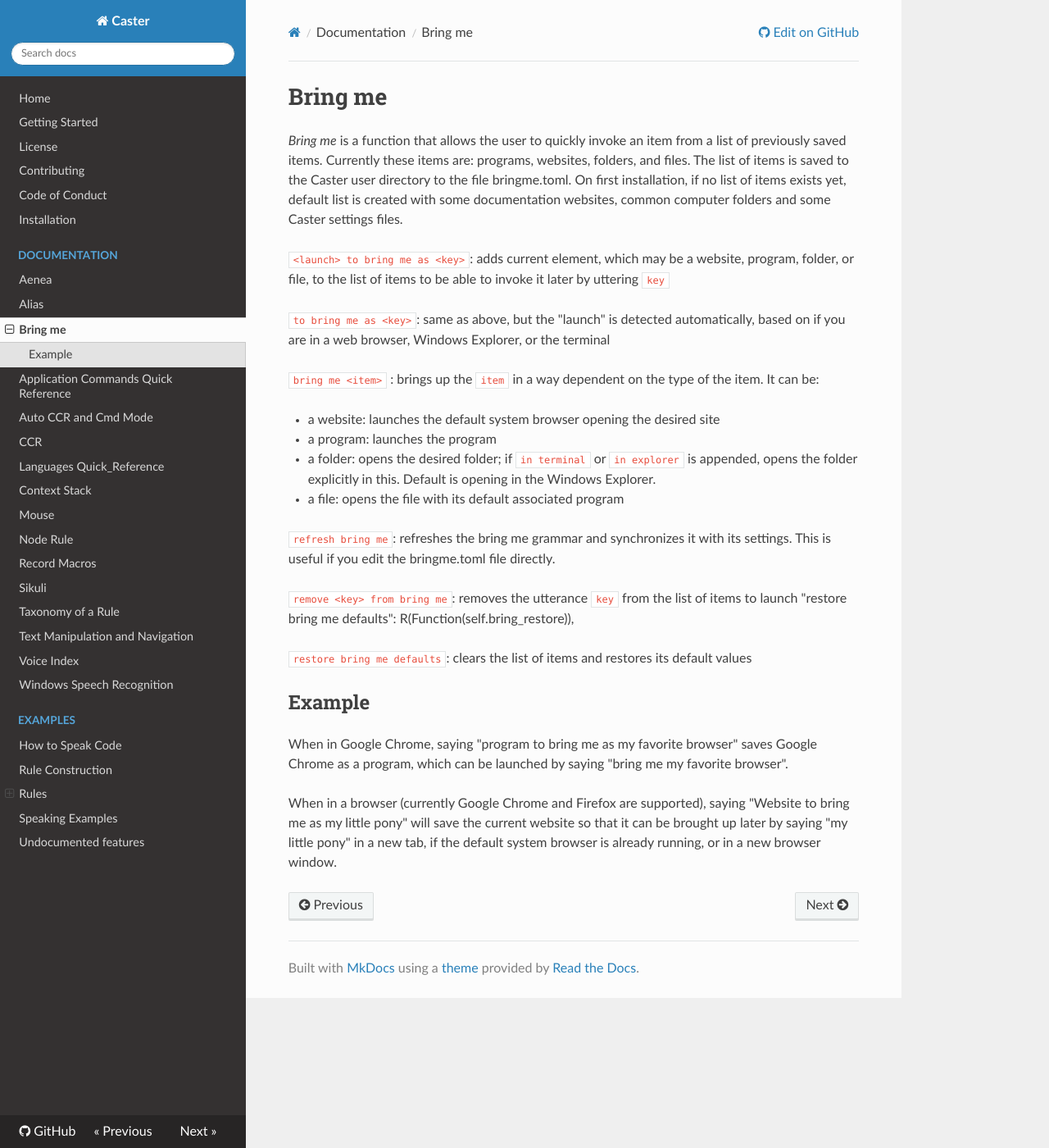
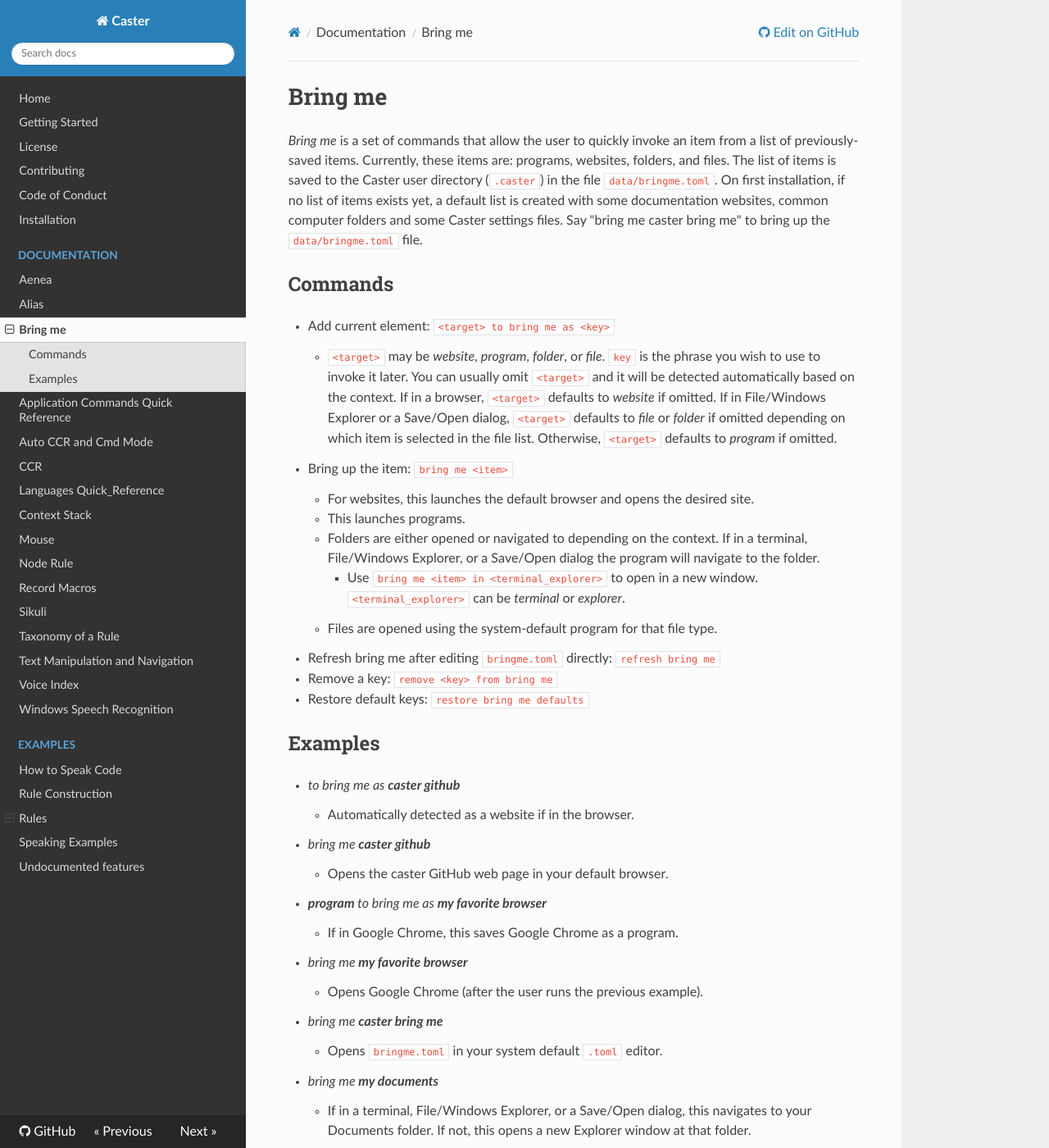
Before and after one commit to dictation-toolbox/Caster, an MkDocs documentation site: the page built from docs/readthedocs/Bringme.md, in a window 1280 px wide and 1400 px high. Shown: the whole window at 82% size. Built offline with MkDocs 1.6.1, drawn with Linux system fonts in a browser that asks for light colours; nearby versions of some CDN libraries; comment, search, counter and statistics services are not loaded; some of the changed text lies outside the part shown.

Commit message:
Bring me docs (#644)
* bring me documentation change

* delete bring me from cqr

* Update Bringme.md

```diff
--- a/docs/readthedocs/Bringme.md
+++ b/docs/readthedocs/Bringme.md
@@ -1,27 +1,34 @@
 # Bring me
 
-_Bring me_ is a function that allows the user to quickly invoke an item from a list of previously saved items. Currently these items are: programs, websites, folders, and files. The list of items is saved to the Caster user directory to the file bringme.toml. On first installation, if no list of items exists yet, default list is created with some documentation websites, common computer folders and some Caster settings files.
+_Bring me_ is a set of commands that allow the user to quickly invoke an item from a list of previously-saved items. Currently, these items are: programs, websites, folders, and files. The list of items is saved to the Caster user directory (`.caster`) in the file `data/bringme.toml`. On first installation, if no list of items exists yet, a default list is created with some documentation websites, common computer folders and some Caster settings files. Say "bring me caster bring me" to bring up the `data/bringme.toml` file.
 
-`<launch> to bring me as <key>`: adds current element, which may be a website, program, folder, or file, to the list of items to be able to invoke it later by uttering `key`
+## Commands
 
-`to bring me as <key>`: same as above, but the "launch" is detected automatically, based on if you are in a web browser, Windows Explorer, or the terminal
+- Add current element: `<target> to bring me as <key>`
+    - `<target>` may be _website_, _program_, _folder_, or _file_. `key` is the phrase you wish to use to invoke it later. You can usually omit `<target>` and it will be detected automatically based on the context. If in a browser, `<target>` defaults to _website_ if omitted. If in File/Windows Explorer or a Save/Open dialog, `<target>` defaults to _file_ or _folder_ if omitted depending on which item is selected in the file list. Otherwise, `<target>` defaults to _program_ if omitted.
+- Bring up the item: `bring me <item>`
+    - For websites, this launches the default browser and opens the desired site.
+    - This launches programs.
+    - Folders are either opened or navigated to depending on the context. If in a terminal, File/Windows Explorer, or a Save/Open dialog the program will navigate to the folder.
+        - Use `bring me <item> in <terminal_explorer>` to open in a new window. `<terminal_explorer>` can be _terminal_ or _explorer_.
+    - Files are opened using the system-default program for that file type.
+- Refresh bring me after editing `bringme.toml` directly: `refresh bring me`
+- Remove a key: `remove <key> from bring me`
+- Restore default keys: `restore bring me defaults`
 
-`bring me <item>` : brings up the `item` in a way dependent on the type of the item. It can be:
+## Examples
 
-- a website: launches the default system browser opening the desired site
-- a program: launches the program
-- a folder: opens the desired folder; if `in terminal` or `in explorer` is appended, opens the folder explicitly in this. Default is opening in the Windows Explorer.
-- a file: opens the file with its default associated program
-
-`refresh bring me`: refreshes the bring me grammar and synchronizes it with its settings. This is useful if you edit the bringme.toml file directly.
-
-`remove <key> from bring me`: removes the utterance `key` from the list of items to launch
-            "restore bring me defaults": R(Function(self.bring_restore)),
-
-`restore bring me defaults`: clears the list of items and restores its default values
-
-## Example
-
-When in Google Chrome, saying "program to bring me as my favorite browser" saves Google Chrome as a program, which can be launched by saying "bring me my favorite browser".
-
-When in a browser (currently Google Chrome and Firefox are supported), saying "Website to bring me as my little pony" will save the current website so that it can be brought up later by saying "my little pony" in a new tab, if the default system browser is already running, or in a new browser window.
+- _to bring me as **caster github**_
+    - Automatically detected as a website if in the browser.
+- _bring me **caster github**_
+    - Opens the caster GitHub web page in your default browser.
+- _**program** to bring me as **my favorite browser**_
+    - If in Google Chrome, this saves Google Chrome as a program.
+- _bring me **my favorite browser**_
+    - Opens Google Chrome (after the user runs the previous example).
+- _bring me **caster bring me**_
+    - Opens `bringme.toml` in your system default `.toml` editor.
+- _bring me **my documents**_
+    - If in a terminal, File/Windows Explorer, or a Save/Open dialog, this navigates to your Documents folder. If not, this opens a new Explorer window at that folder.
+- _bring me **caster user** in **terminal**_
+    - Opens a new terminal at the user's `.caster` folder.
```
Also changed, not shown: 1 other file.
